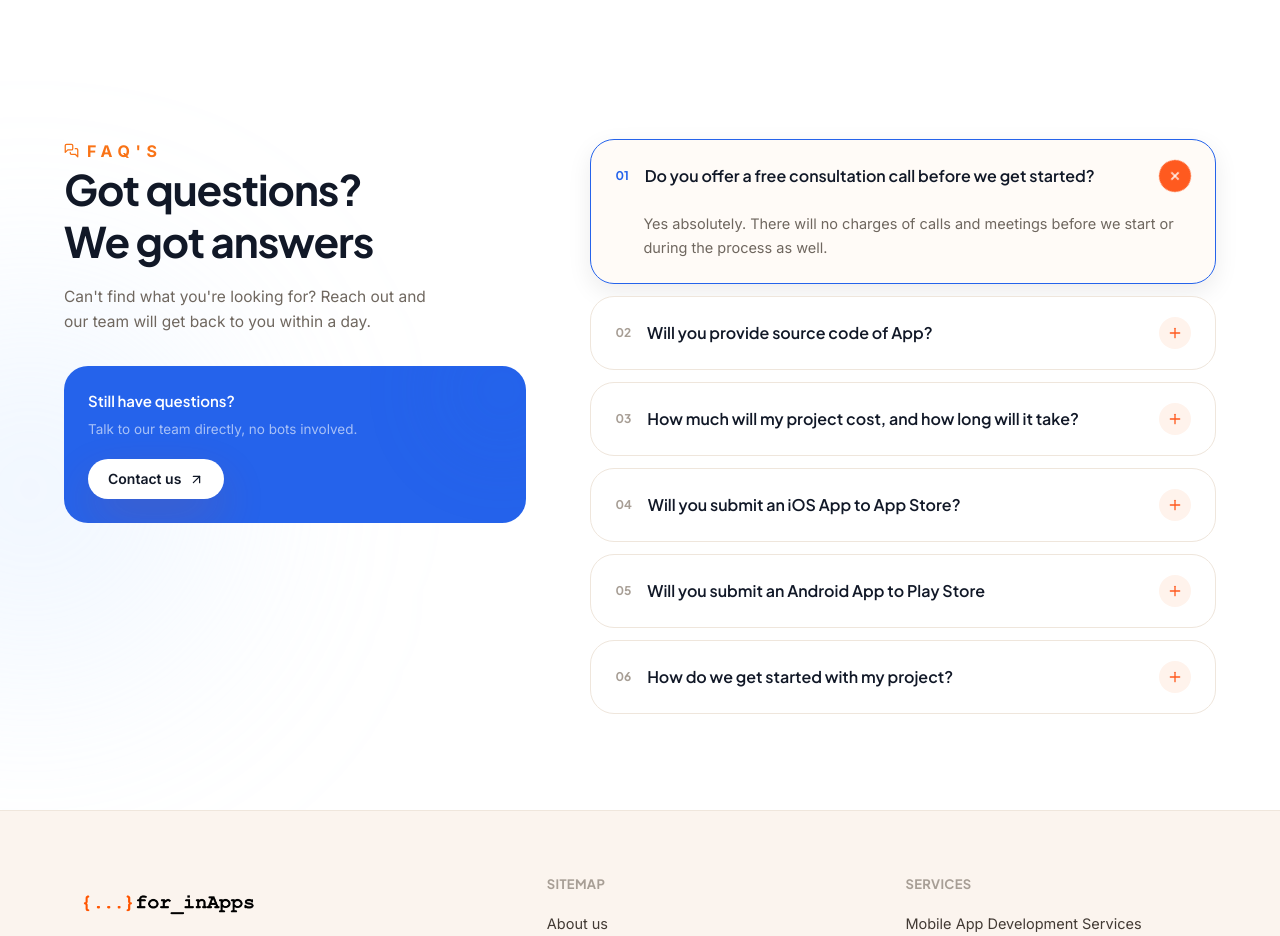
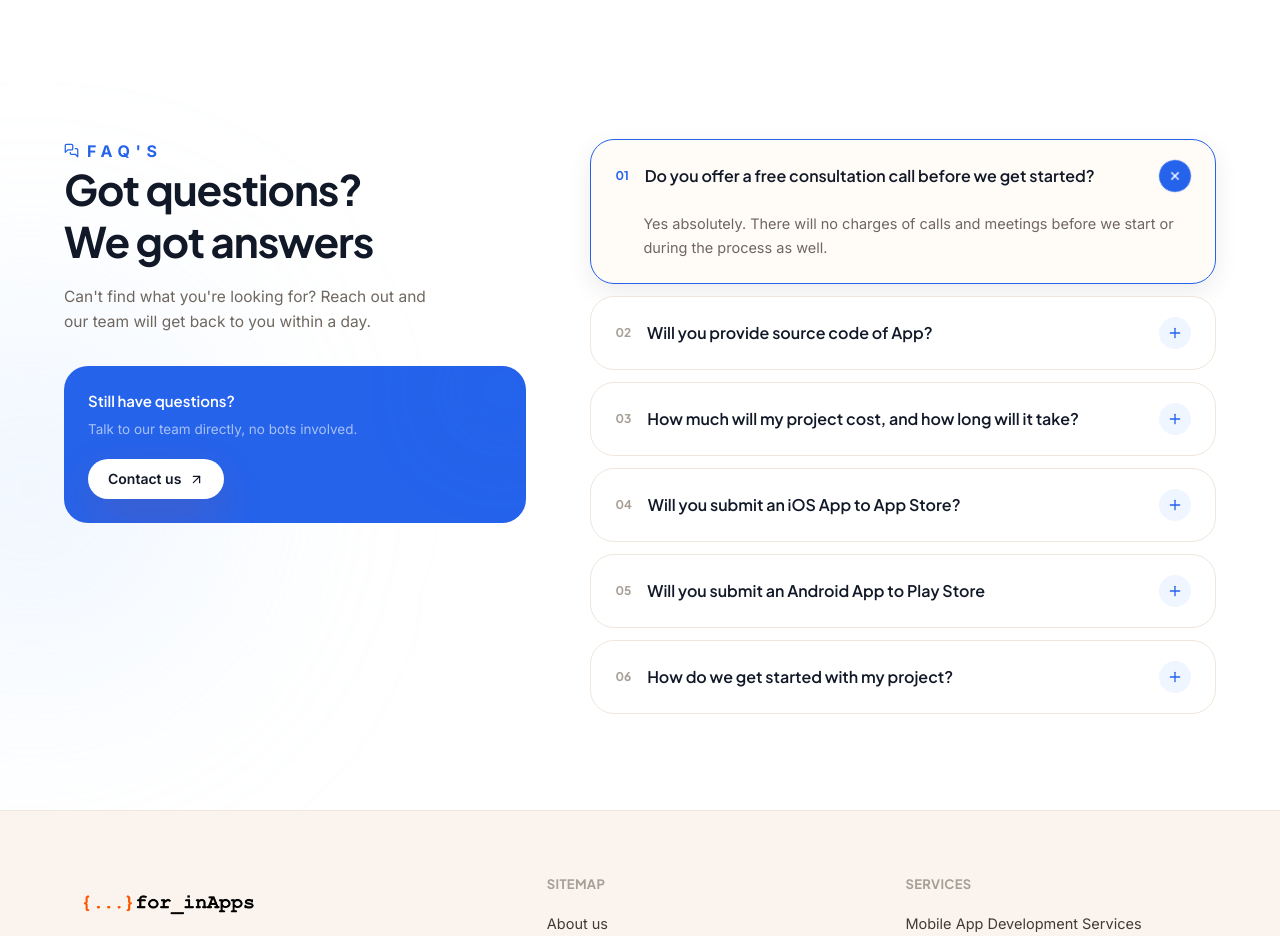
Before and after one commit to ismail-dawood/forinapps-website, a React (Vite) app: page /services/mobile-app-development in a window 1280 px wide. Shown: the part 7100-8036 px from the top of the page. Built offline with nearby package versions, Linux system fonts and the light colour scheme.

Commit message:
Change FAQ title and update colors in FaqAccordion

```diff
--- a/src/components/FaqAccordion.jsx
+++ b/src/components/FaqAccordion.jsx
@@ -38,7 +38,7 @@ export default function FaqAccordion() {
         {/* ============================================================= */}
 
         <FadeIn>
-          <span className="flex items-center gap-2 text-md font-bold uppercase tracking-[0.35em] text-orange-500">
+          <span className="flex items-center gap-2 text-md font-bold uppercase tracking-[0.35em] text-primary-500">
             <MessagesSquare size={15} />
             FAQ&apos;s
           </span>
@@ -142,11 +142,11 @@ export default function FaqAccordion() {
                     animate={{
                       rotate: isOpen ? 135 : 0,
                       backgroundColor: isOpen
-                        ? '#FF5A1F'
-                        : '#FFF3EC',
+                        ? '#2563EB'
+                        : '#EFF6FF',
                       color: isOpen
                         ? '#FFFFFF'
-                        : '#FF5A1F',
+                        : '#2563EB',
                     }}
                     transition={{
                       duration: 0.25,
```
